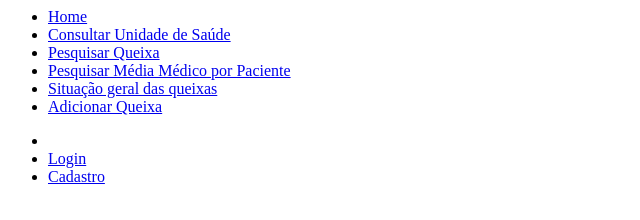
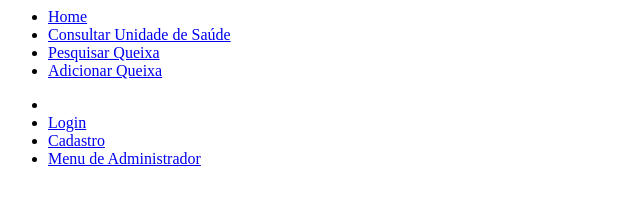
Before and after one commit to thalytafabrine/Projeto_SI1, a plain HTML site: page disque-saude-frontend/app/view/include/navbar.html in a window 1280 px wide. Shown: the whole page, without its empty margins (0-640 px from the left). Drawn offline with Linux system fonts and the light colour scheme.

Commit message:
tirando funcoes de admin da navbar

```diff
--- a/disque-saude-frontend/app/view/include/navbar.html
+++ b/disque-saude-frontend/app/view/include/navbar.html
@@ -6,8 +6,6 @@
        <li><a href="#"><i class="fa fa-home"></i> Home</a></li>
       <li><a href="#!search_health_unit"><i class="fa fa-search"></i> Consultar Unidade de Saúde</a></li>
       <li><a href="#!searchcomplaint"><i class="fa fa-search"></i> Pesquisar Queixa</a></li>
-      <li><a href="#!searchaverage"><i class="fa fa-search"></i> Pesquisar Média Médico por Paciente</a></li>
-      <li><a href="#!situacaoGeralQueixas"><i class="fa fa-search"></i> Situação geral das queixas</a></li>
        <li><a href="#!/registrarQueixa"><i class="fa fa-plus"></i> Adicionar Queixa</a></li>
       </ul>
 
@@ -15,6 +13,7 @@
         <li class="dropdown">
               <li><a href="#!login"><i class="fa fa-user"></i> Login</a></li>
               <li><a href="#!cadastro"><i class="fa fa-user-plus"></i> Cadastro</a></li>
+              <li><a href="#!administrador"><i class="fa fa-user"></i> Menu de Administrador</a></li>
         </li>
       </ul>
     </div>
```
